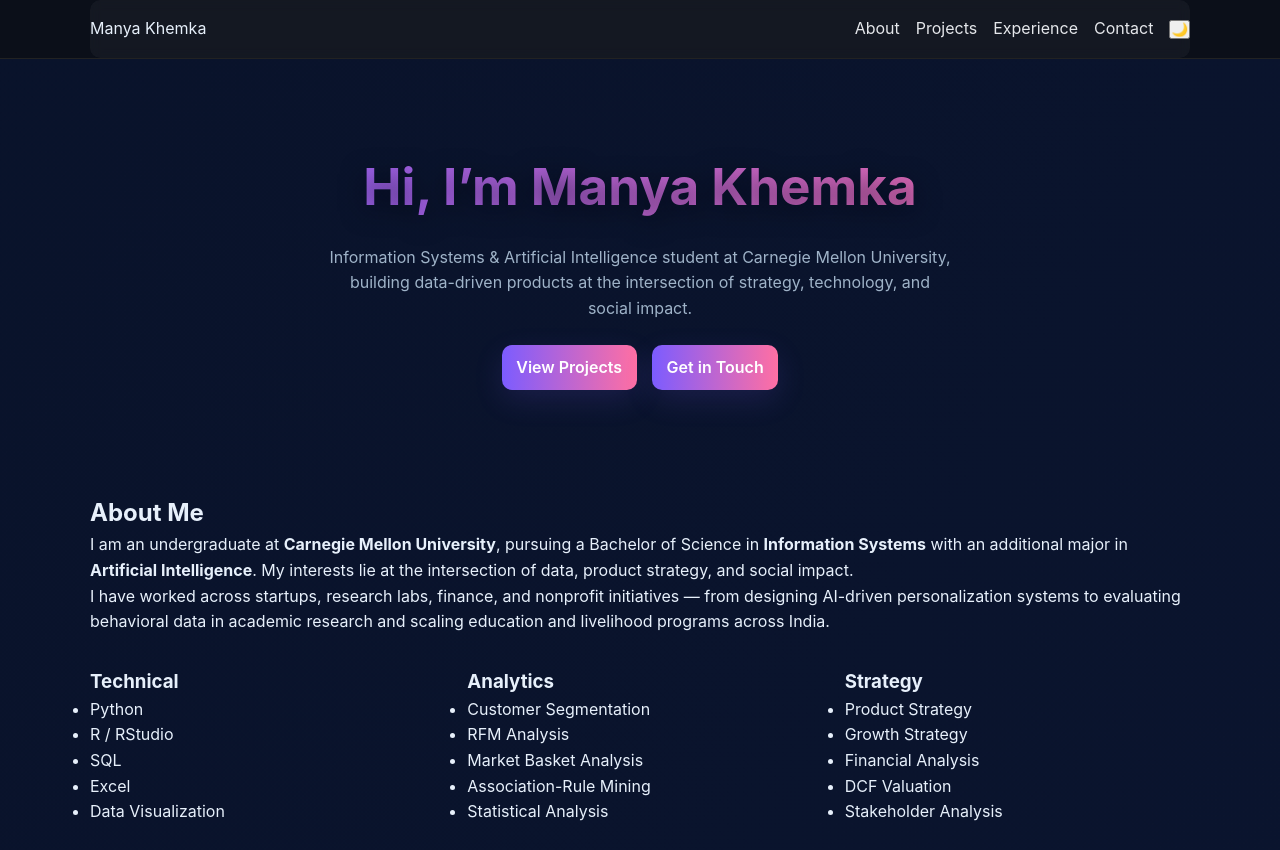
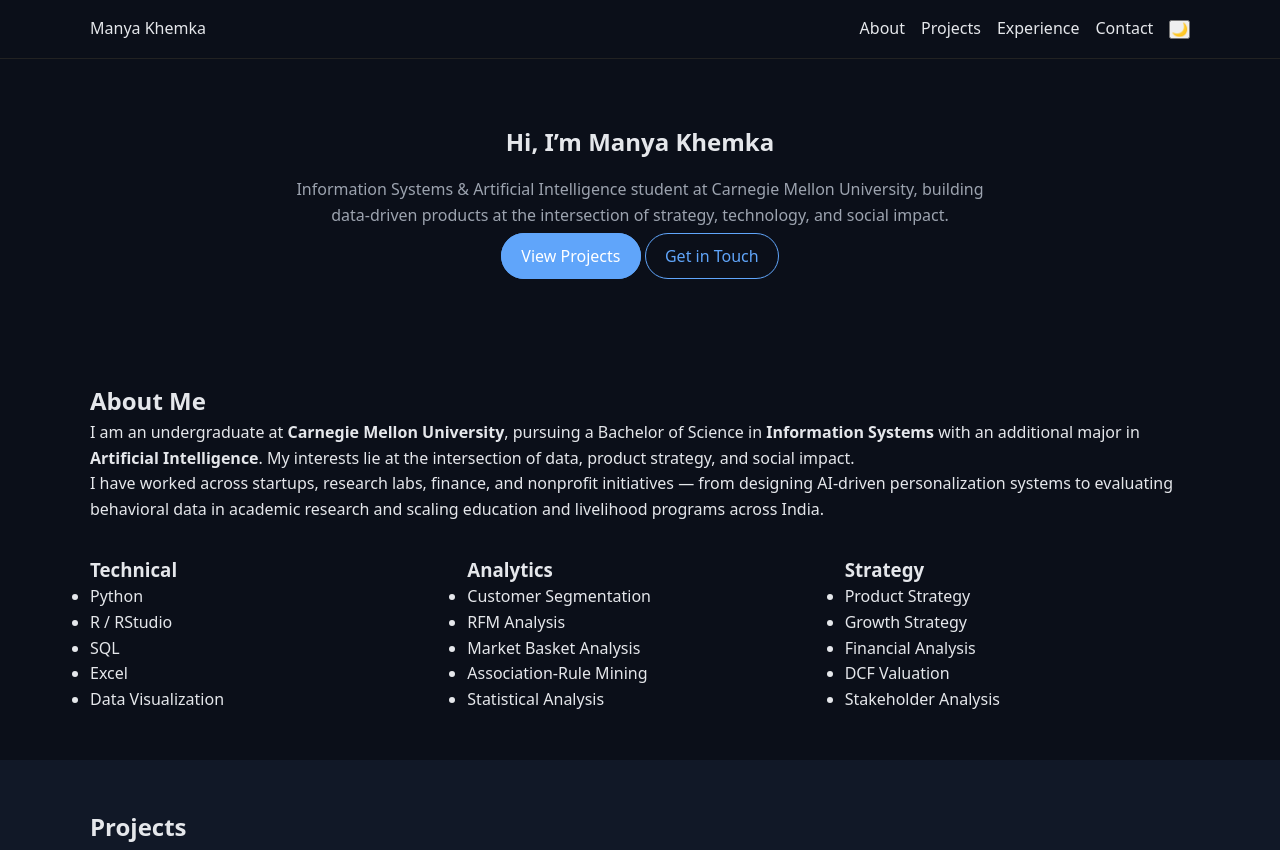
Before and after one commit to mkhemka-svg/Manya-s-website.github.io, a plain HTML site: page index.html in a window 1280 px wide. Shown: the top 850 px of the page. Drawn offline with Linux system fonts and the light colour scheme.

Commit message:
Update index.html

```diff
--- a/index.html
+++ b/index.html
@@ -6,114 +6,6 @@
   <title>Manya Khemka | Portfolio</title>
   <meta name="description" content="Portfolio of Manya Khemka — Information Systems & AI student at Carnegie Mellon University." />
   <link rel="stylesheet" href="styles.css" />
-  <style>
-    :root{
-      --bg-1:#071024;
-      --bg-2:#0b1530;
-      --accent-1:#7c5cff;
-      --accent-2:#ff6fa3;
-      --muted:#9fb3c8;
-      --glass: rgba(255,255,255,0.04);
-    }
-
-    html,body{height:100%}
-    body{
-      margin:0;
-      font-family: Inter, ui-sans-serif, system-ui, -apple-system, "Segoe UI", Roboto, "Helvetica Neue", Arial;
-      color:#e7f0fb;
-      background: linear-gradient(120deg,var(--bg-1),var(--bg-2));
-      background-size: 400% 400%;
-      animation: gradientShift 18s ease infinite;
-      -webkit-font-smoothing:antialiased;
-      -moz-osx-font-smoothing:grayscale;
-    }
-
-    @keyframes gradientShift{
-      0%{background-position:0% 50%}
-      50%{background-position:100% 50%}
-      100%{background-position:0% 50%}
-    }
-
-    /* NAVBAR */
-    nav{
-      background:var(--glass);
-      backdrop-filter: blur(6px);
-      border-radius:10px;
-      padding:0.5rem 1rem;
-      transition: box-shadow .2s ease;
-    }
-    nav:hover{box-shadow:0 8px 30px rgba(2,6,23,0.5)}
-
-    /* HERO */
-    .hero{padding:5.5rem 0 3.5rem; text-align:center; overflow:visible}
-    .hero h1{
-      font-size:clamp(2rem,5vw,3.2rem);
-      margin:0;
-      background: linear-gradient(90deg,var(--accent-1),var(--accent-2));
-      -webkit-background-clip:text;
-      background-clip:text;
-      color:transparent;
-      animation: floatText 6s ease-in-out infinite;
-      text-shadow:0 6px 24px rgba(2,6,23,0.6);
-    }
-    @keyframes floatText{
-      0%{transform:translateY(0)}
-      50%{transform:translateY(-6px)}
-      100%{transform:translateY(0)}
-    }
-
-    .subtitle{color:var(--muted); max-width:62ch; margin:1rem auto 1.5rem; line-height:1.6}
-
-    .hero-links .btn{
-      --btn-shadow: 0 10px 30px rgba(124,92,255,0.14);
-      margin:0 .35rem;
-      transition: transform .18s ease, box-shadow .18s ease;
-    }
-    .btn{
-      display:inline-block;
-      padding:.6rem .9rem;
-      border-radius:10px;
-      text-decoration:none;
-      color:#fff;
-      background: linear-gradient(90deg,var(--accent-1),var(--accent-2));
-      box-shadow:var(--btn-shadow, 0 6px 18px rgba(2,6,23,0.5));
-      border: none;
-      font-weight:600;
-    }
-    .btn:hover{transform:translateY(-4px) scale(1.02); box-shadow:0 18px 50px rgba(124,92,255,0.18)}
-
-    /* CARDS */
-    .cards{display:grid; gap:1rem; grid-template-columns: repeat(auto-fit,minmax(220px,1fr))}
-    .card{
-      background: linear-gradient(180deg, rgba(255,255,255,0.02), rgba(255,255,255,0.012));
-      border-radius:12px;
-      padding:1.1rem;
-      transition: transform .28s cubic-bezier(.2,.9,.2,1), box-shadow .28s;
-      box-shadow: 0 6px 20px rgba(2,6,23,0.45);
-      border:1px solid rgba(255,255,255,0.02);
-    }
-    .card:hover{transform:translateY(-10px); box-shadow:0 30px 60px rgba(2,6,23,0.6); border-color: rgba(124,92,255,0.12)}
-
-    .tech{color:var(--muted); font-size:.9rem}
-
-    /* TIMELINE */
-    .timeline .item{transition: transform .24s ease, box-shadow .24s ease}
-    .timeline .item:hover{transform:translateY(-6px)}
-
-    /* REVEAL */
-    .hero, .card, .item, .section{opacity:0; transform:translateY(12px)}
-    .reveal{opacity:1; transform:none; transition:opacity .6s ease, transform .6s cubic-bezier(.2,.9,.2,1)}
-
-    /* FOOTER */
-    footer{padding:2rem 0; text-align:center; color:var(--muted)}
-
-    /* small screens tweaks */
-    @media (max-width:600px){
-      nav{padding:.6rem}
-      .hero{padding:3.5rem 0}
-      .cards{grid-template-columns:1fr}
-    }
-  </style>
 </head>
 
 <body>
@@ -297,18 +189,6 @@
     <p>© <span id="year"></span> Manya Khemka</p>
   </footer>
 
-  <script>
-    // add reveal animations and set the year
-    document.addEventListener('DOMContentLoaded', ()=> {
-      const yearEl = document.getElementById('year');
-      if(yearEl) yearEl.textContent = new Date().getFullYear();
-
-      const els = Array.from(document.querySelectorAll('.hero, .card, .item, .section'));
-      els.forEach((el, i) => {
-        setTimeout(()=> el.classList.add('reveal'), i * 90 + 120);
-      });
-    });
-  </script>
   <script src="script.js"></script>
 </body>
 </html>
```
